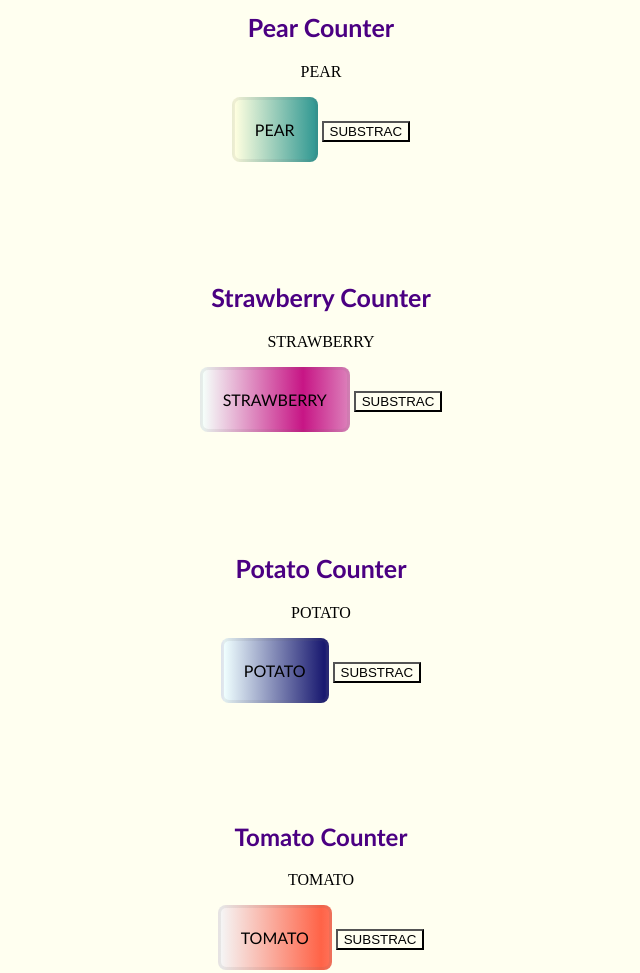
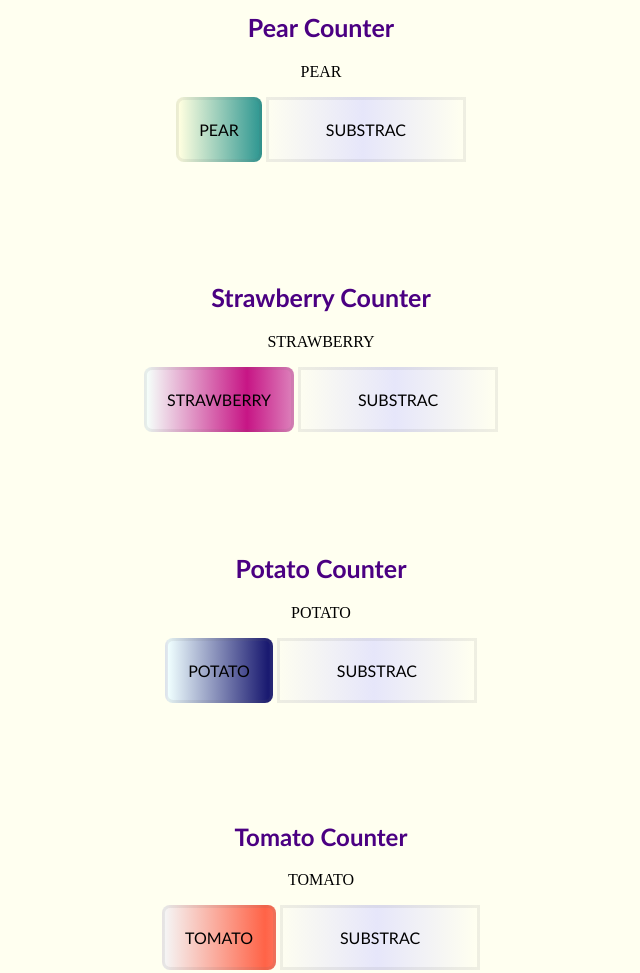
Before and after one commit to anapperez/contadorbuttom, a plain HTML site: page Index.html in a window 1280 px wide. Shown: the part 380-1353 px from the top of the page, without its empty margins (319-959 px from the left). Drawn offline with Linux system fonts and the light colour scheme.

Commit message:
adding some more style

```diff
--- a/Index.html
+++ b/Index.html
@@ -17,7 +17,7 @@
 
 
   <button class="btn btn1" onclick="groserycounter('apple')">APPLE</button>
-  <button id="subsapple" onclick="substracGrosery('apple')">SUBSTRAC</button>
+  <button class="subs" id="subsapple" onclick="substracGrosery('apple')">SUBSTRAC</button>
 
 
 
@@ -26,7 +26,7 @@
 
 
   <button class="btn btn2" onclick="groserycounter('pear')">PEAR</button>
-  <button id="subspear" onclick="substracGrosery('pear')">SUBSTRAC</button>
+  <button class="subs" id="subspear" onclick="substracGrosery('pear')">SUBSTRAC</button>
 
 
   <h2 id="strawberry">Strawberry Counter</h2>
@@ -34,7 +34,7 @@
 
 
   <button class="btn btn3" onclick="groserycounter('strawberry')">STRAWBERRY</button>
-  <button id="subsstrawberry" onclick="substracGrosery('strawberry')">SUBSTRAC</button>
+  <button class="subs" id="subsstrawberry" onclick="substracGrosery('strawberry')">SUBSTRAC</button>
 
 
   <h2 id="potato">Potato Counter</h2>
@@ -42,7 +42,7 @@
 
 
   <button class="btn btn4" onclick="groserycounter('potato')">POTATO</button>
-  <button id="subspotato" onclick="substracGrosery('potato')">SUBSTRAC</button>
+  <button class="subs" id="subspotato" onclick="substracGrosery('potato')">SUBSTRAC</button>
 
 
   <h2 id="tomato">Tomato Counter</h2>
@@ -50,7 +50,7 @@
 
 
   <button class="btn btn5" onclick="groserycounter('tomato')">TOMATO</button>
-  <button id="substomato" onclick="substracGrosery('tomato')">SUBSTRAC</button>
+  <button class="subs" id="substomato" onclick="substracGrosery('tomato')">SUBSTRAC</button>
 
   </section>
 
--- a/style.css
+++ b/style.css
@@ -52,7 +52,7 @@ section {
     font-size: 16px;
     border-radius: 8px;
     cursor: pointer;
-    color: ##000000;
+    color: #000000;
     background-size: 200px;
 
 }
@@ -89,3 +89,22 @@ section {
 footer {
     text-align: right;
 }
+
+.subs {
+    border: 3px solid rgba(100,100,100,0.1);
+    margin-bottom: 100px;
+    padding: 20px;
+    width: 200px;
+    font-family: 'Trebuchet MS', 'Lucida Sans Unicode', 'Lucida Grande', 'Lucida Sans', Arial, sans-serif;
+    font-size: 16px;
+    cursor: pointer;
+    color: #000;
+    background-size: 200px;
+}
+
+.subs {
+    background-position: right;
+}
+ .subs {
+     background-image: linear-gradient(to left, #fffff0, #e6e6fa, #fffff0);
+ }
```
